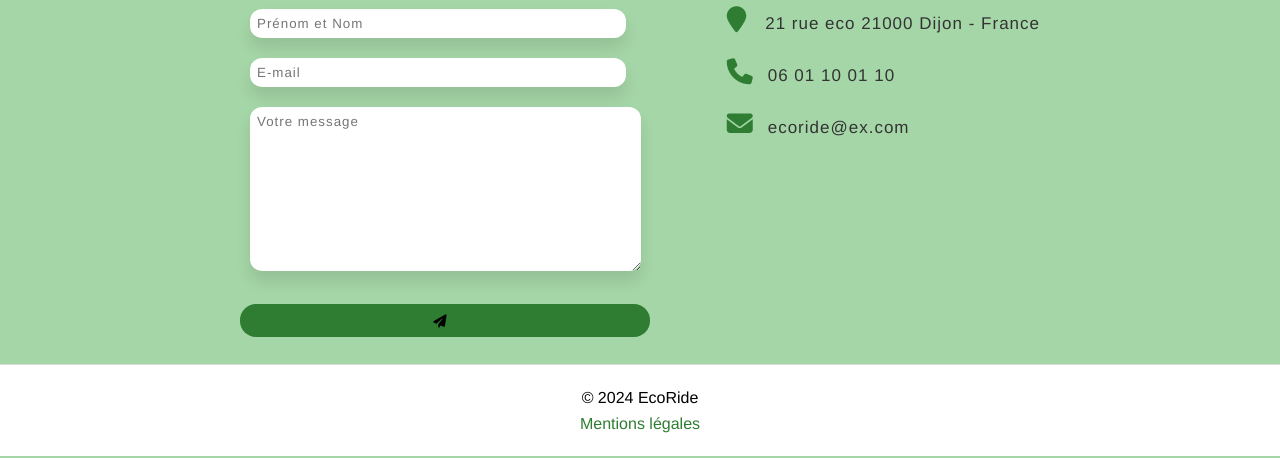
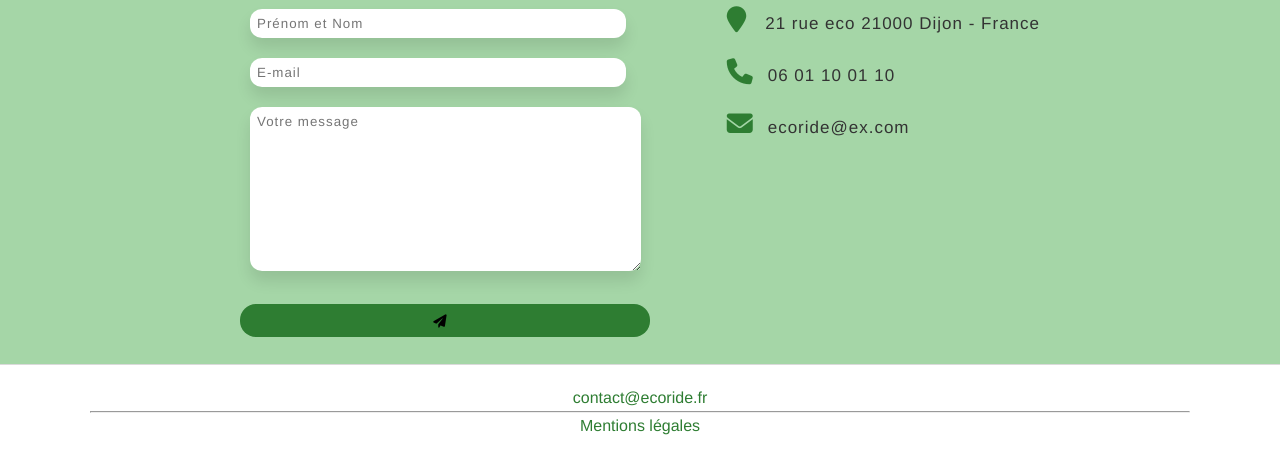
Before and after one commit to Alexisdsh/EcoRide, a PHP site: page /contact/contact.html in a window 1280 px wide. Shown: the part 379-837 px from the top of the page. Run offline with PHP 8.4, Linux system fonts and the light colour scheme; some libraries are stand-ins or nearby versions.

Commit message:
amelioration du footer

```diff
--- a/Accueil/index.html
+++ b/Accueil/index.html
@@ -128,8 +128,9 @@
 
   <footer>
     <div class="container">
-      <p>© 2024 EcoRide</p>
-      <a href="#">Mentions légales</a>
+      <a href="mailto:contact@ecoride.fr">contact@ecoride.fr</a>
+      <hr class="barre">
+      <a class="ml" href="#">Mentions légales</a><br>
     </div>
   </footer>
     <script src="https://cdn.jsdelivr.net/npm/flatpickr"></script>
--- a/contact/contact.html
+++ b/contact/contact.html
@@ -13,9 +13,7 @@
 
 <body topmargin="0" leftmargin="0" marginheight="0" marginwidth="0">
 
-
   <header class="header">
-
     <nav>
       <a href="../accueil/index.html">
       <img src="image/logo.png" class="logo">
@@ -31,8 +29,6 @@
       </ul>
     </nav>
   </header>
-
-
 
   <content class="content">
     <section id="contact">
@@ -55,18 +51,14 @@
           </div>
 
           <textarea class="form-control" rows="10" placeholder="Votre message" name="message" required></textarea>
-
           <button class="btn btn-primary send-button" id="submit" type="submit" value="SEND">
             <div class="alt-send-button">
               <i class="fa fa-paper-plane"></i><span class="send-text">ENVOYER</span>
             </div>
-
           </button>
 
         </form>
-
         <div class="direct-contact-container">
-
           <ul class="contact-list">
             <li class="list-item"><i class="fa fa-map-marker fa-2x"><span class="contact-text place"><a href="#"
                     title="adresse">21 rue eco 21000 Dijon - France</a></span></i></li>
@@ -76,23 +68,19 @@
 
             <li class="list-item"><i class="fa fa-envelope fa-2x"><span class="contact-text gmail"><a href="mail:#"
                     title="Send me an email">ecoride@ex.com</a></span></i></li>
-
           </ul>
-
         </div>
-
       </div>
-
     </section>
-
   </content>
 
 
 
     <footer>
     <div class="container">
-      <p>© 2024 EcoRide</p>
-      <a href="#">Mentions légales</a>
+      <a href="mailto:contact@ecoride.fr">contact@ecoride.fr</a>
+      <hr class="barre">
+      <a class="ml" href="#">Mentions légales</a><br>
     </div>
   </footer>
 </body>
```
Also changed, not shown: Accueil/style.css (+13 -1 lines), README.md.
